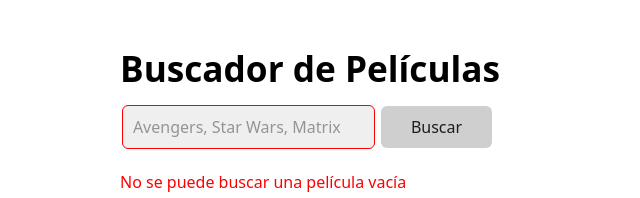
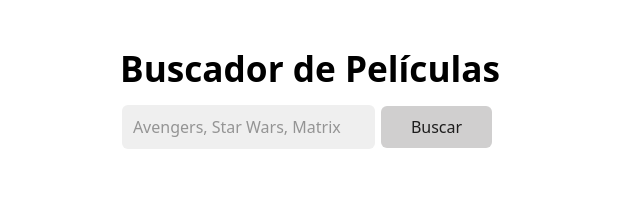
Before and after one commit to siemeris/proyectos-react, a React (Vite) app in the folder 05-buscador-peliculas/: page / in a window 1280 px wide. Shown: the top 198 px of the page, without its empty margins (330-970 px from the left). Built offline with nearby package versions, Linux system fonts and the light colour scheme.

Commit message:
usando useRef para primera validación del input

```diff
--- a/05-buscador-peliculas/src/App.jsx
+++ b/05-buscador-peliculas/src/App.jsx
@@ -1,4 +1,4 @@
-import { useEffect, useState } from 'react'
+import { useEffect, useState, useRef } from 'react'
 import './App.css'
 // import responseMovies from './mocks/with-results.json'
 // import withoutResults from './mocks/no-results.json'
@@ -9,12 +9,15 @@ function useSearch () {
 
   const [search, updateSearch] = useState('')
   const [error, setError] = useState(null)
+  //Para que el mensaje de "No se puede buscar una película vacía" no aparezca
+  //en el primer renderizado, usamos un useRef
+  const isFirstInput = useRef(true)
 
   useEffect(() => {
-    // if (isFirstInput.current) {
-    //   isFirstInput.current = search === ''
-    //   return
-    // }
+    if (isFirstInput.current) {
+       isFirstInput.current = search === ''
+       return
+     }
 
     if (search === '') {
       setError('No se puede buscar una película vacía')
```
